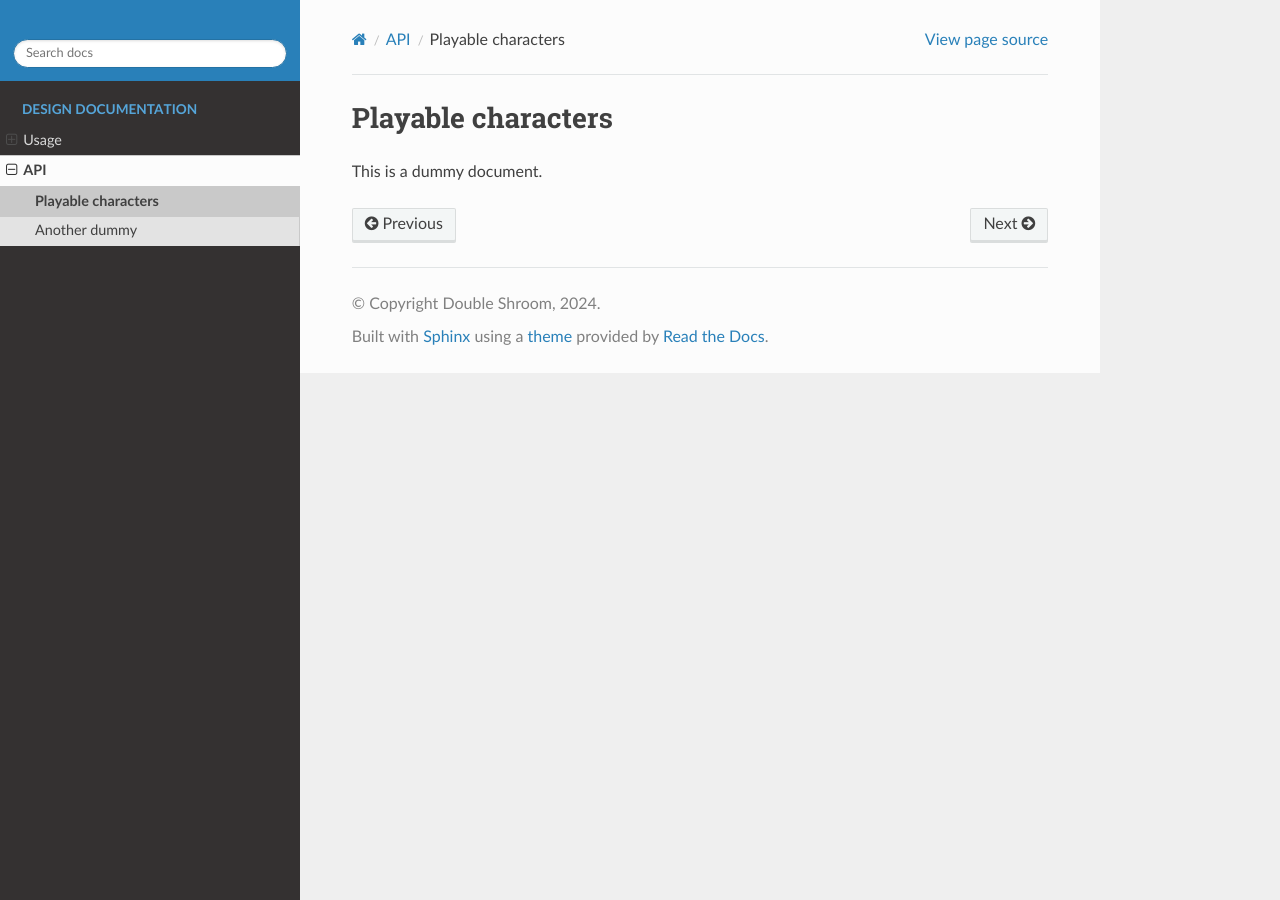
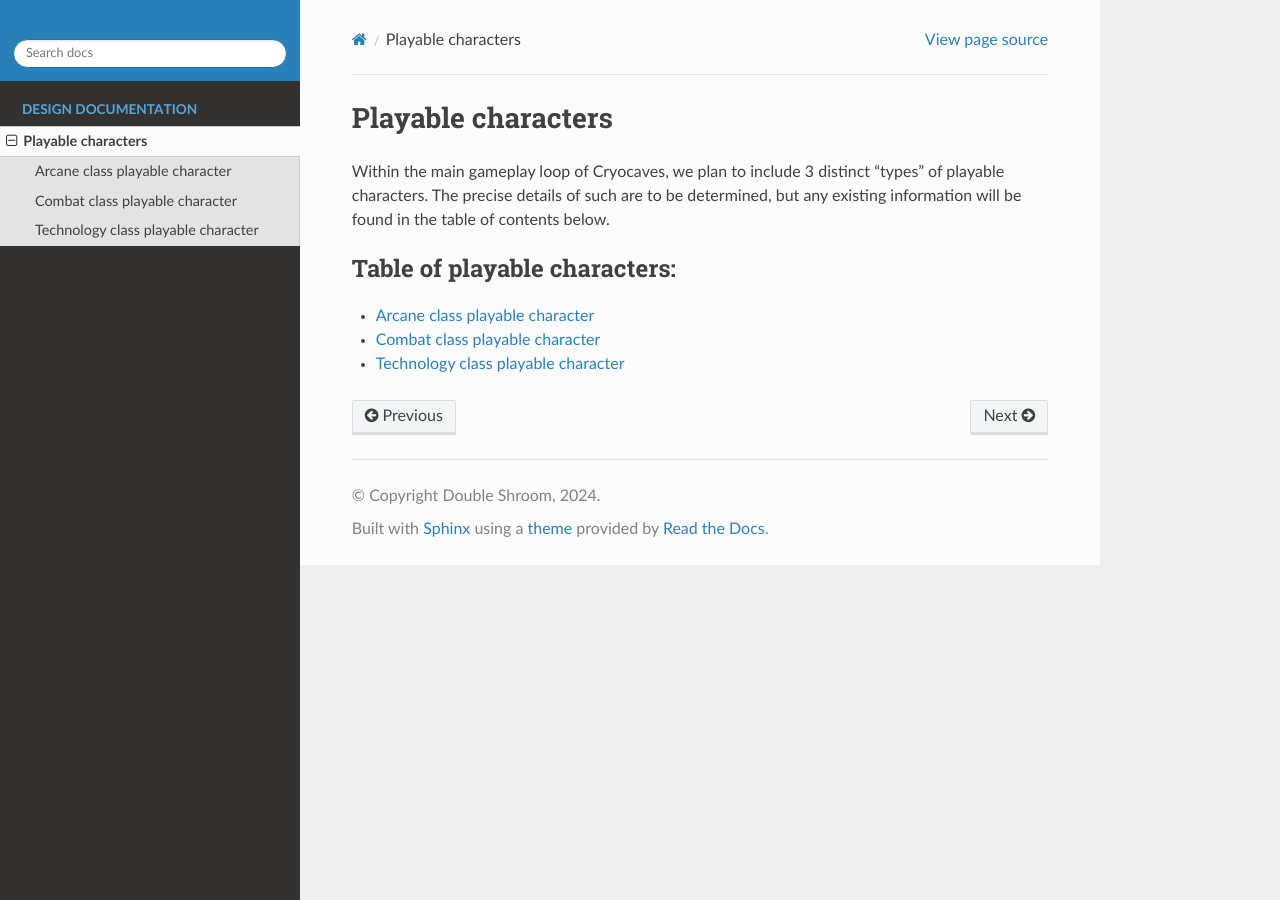
Before and after one commit to neosrc1/cryo-docs, a Sphinx documentation site: the page built from docs/source/chars.rst, in a window 1280 px wide. Built offline with Sphinx 7.4.7 and the Read the Docs theme 2.0.0, drawn with Linux system fonts in a browser that asks for light colours.

Commit message:
Remove template documents and fill with fitting example data

```diff
--- a/docs/source/api.rst
+++ /dev/null
@@ -1,7 +0,0 @@
-API
-===
-
-.. toctree::
-
-   chars
-   dummy2
--- a/docs/source/chars.rst
+++ b/docs/source/chars.rst
@@ -1,4 +1,12 @@
 Playable characters
 ===================
 
-This is a dummy document.
+Within the main gameplay loop of Cryocaves, we plan to include 3 distinct "types" of playable characters.
+The precise details of such are to be determined, but any existing information will be found in the table of contents below.
+
+.. toctree::
+    :caption: Table of playable characters:
+
+    chars/arcane
+    chars/combat
+    chars/tech
--- /dev/null
+++ b/docs/source/chars/arcane.rst
@@ -0,0 +1,2 @@
+Arcane class playable character
+===============================
--- /dev/null
+++ b/docs/source/chars/combat.rst
@@ -0,0 +1,2 @@
+Combat class playable character
+===============================
--- /dev/null
+++ b/docs/source/chars/tech.rst
@@ -0,0 +1,2 @@
+Technology class playable character
+===================================
--- a/docs/source/dummy2.rst
+++ /dev/null
@@ -1,4 +0,0 @@
-Another dummy
-=============
-
-This is another dummy document.
--- a/docs/source/index.rst
+++ b/docs/source/index.rst
@@ -1,5 +1,5 @@
 Design documentation
-===============================================================
+====================
 
 **Cryocaves** is the development name of a resource management and dungeoneering game based on a world inhabited by animate objects, akin to humans in intelligence and determination.
 It is being actively designed and developed by a user called neosrc under the guise of the Double Shroom alias.
@@ -14,5 +14,4 @@ The game is built upon the `Godot <https://godotengine.org>`_ game engine.
 .. toctree::
    :caption: Design documentation
 
-   usage
-   api
+   chars
```
Also changed, not shown: docs/source/usage.rst (deleted, +0 -33 lines), lumache.py (deleted, +0 -23 lines), pyproject.toml (deleted, +0 -8 lines).
